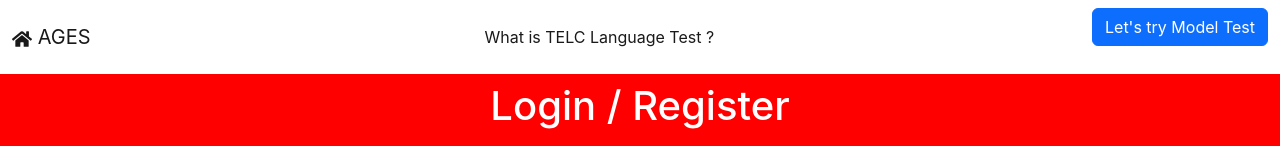
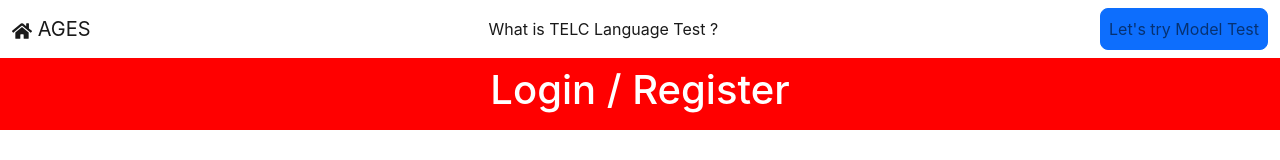
Before and after one commit to BekirKurubas/Final-Project-AGES, a React (Create React App) app in the folder ages/: page /login-register in a window 1280 px wide. Shown: the top 160 px of the page. Built offline with nearby package versions, Linux system fonts and the light colour scheme.

Commit message:
LoginRegisterPage Header has made responsive

```diff
--- a/ages/src/components/LoginRegisterPage Component/LoginRegisterHeader.js
+++ b/ages/src/components/LoginRegisterPage Component/LoginRegisterHeader.js
@@ -5,25 +5,45 @@
 const LoginRegisterHeader = () => {
   return (
     <div>
-      <nav className="navbar navbar-expand-lg bg-white justify-content-between">
+      <nav className="navbar navbar-expand-md bg-white justify-content-between">
         <div className="container-fluid">
           <a className="navbar-brand" href="/">
             <FaHome /> AGES
           </a>
-          <div className="navbar-text">
-            <a className="nav-link active" aria-current="page" href="/Telc">
-              What is TELC Language Test ?
-            </a>
-          </div>
-          <div className="text-center" style={{ marginBottom: "20px" }}>
-            <Link to="/login-register" className="btn btn-primary">
-              Let's try Model Test
-            </Link>
+          <button
+            className="navbar-toggler"
+            type="button"
+            data-bs-toggle="collapse"
+            data-bs-target="#navbarNav"
+            aria-controls="navbarNav"
+            aria-expanded="false"
+            aria-label="Toggle navigation"
+          >
+            <span className="navbar-toggler-icon"></span>
+          </button>
+          <div className="collapse navbar-collapse" id="navbarNav">
+            <ul className="navbar-nav mx-auto">
+              <li className="nav-item">
+                <a className="nav-link active" aria-current="page" href="/Telc">
+                  What is TELC Language Test ?
+                </a>
+              </li>
+            </ul>
+            <ul className="navbar-nav">
+              <li className="nav-item">
+                <Link
+                  to="/login-register"
+                  className="nav-link btn btn-primary btn-lg"
+                >
+                  Let's try Model Test
+                </Link>
+              </li>
+            </ul>
           </div>
         </div>
       </nav>
       <nav
-        className="navbar navbar-expand-lg"
+        className="navbar navbar-expand-md"
         style={{
           backgroundColor: "#FF0000",
           maxWidth: "100%",
```
